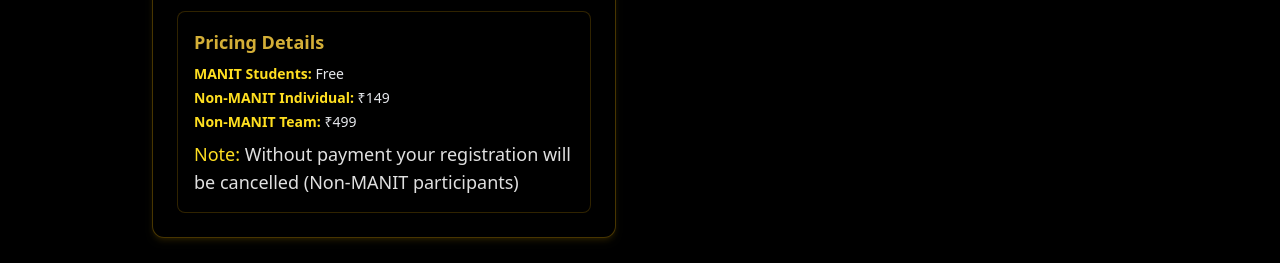
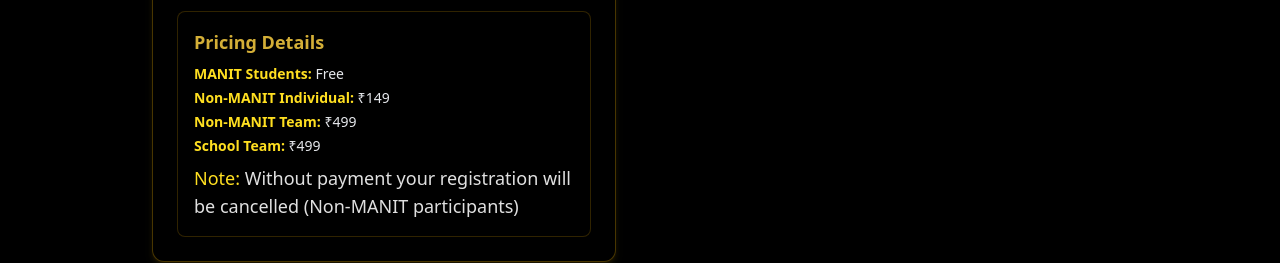
Before and after one commit to Sanschinu95/E-Summit-25, a React (Vite) app in the folder bplanjr/: page / in a window 1280 px wide. Shown: the part 3600-3863 px from the top of the page. Built offline with nearby package versions, Linux system fonts and the light colour scheme.

Commit message:
Update RegisterNow.jsx

```diff
--- a/bplanjr/src/components/RegisterNow.jsx
+++ b/bplanjr/src/components/RegisterNow.jsx
@@ -181,6 +181,9 @@
                 <li>
                   <span className="font-semibold text-yellow-300">Non-MANIT Team:</span> ₹499
                 </li>
+                <li>
+                  <span className="font-semibold text-yellow-300">School Team:</span> ₹499
+                </li>
               </ul>
               <p className="mt-2 text-lg">
                 <span className="text-yellow-300 mt-2">Note:</span> Without payment your registration will be cancelled (Non-MANIT participants)
@@ -306,7 +309,7 @@
                 {/* MANIT Radio */}
                 <div className="space-y-2">
                   <p className="text-white font-semibold">
-                    Are you from MANIT / School Student? <span className="text-red-500">*</span>
+                    Select Institute Type <span className="text-red-500">*</span>
                   </p>
                   <div className="flex items-center space-x-4">
                     <label className="flex items-center space-x-2 text-white">
@@ -319,7 +322,7 @@
                         className="accent-yellow-400"
                         required
                       />
-                      <span>Yes</span>
+                      <span>MANIT</span>
                     </label>
                     <label className="flex items-center space-x-2 text-white">
                       <input
@@ -331,7 +334,7 @@
                         className="accent-yellow-400"
                         required
                       />
-                      <span>No</span>
+                      <span>Other College</span>
                     </label>
                     <label className="flex items-center space-x-2 text-white">
                       <input
```
